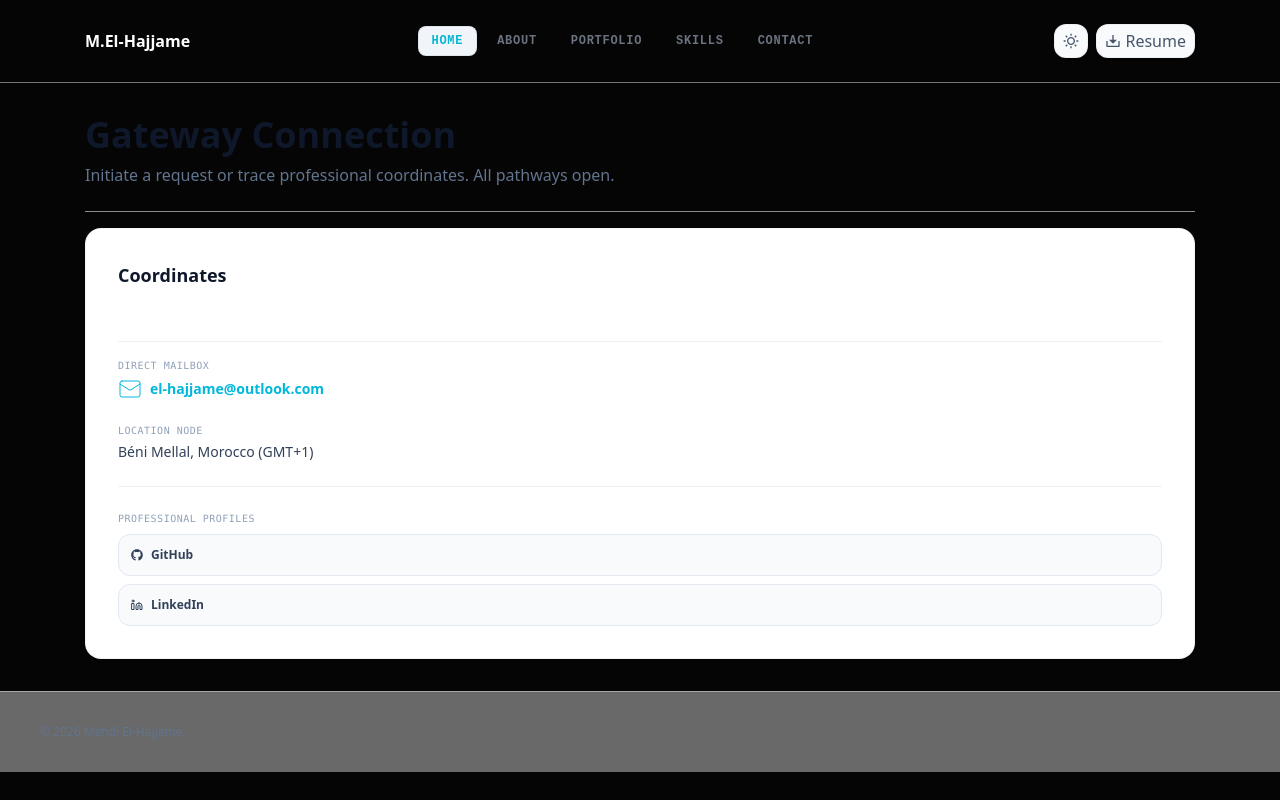
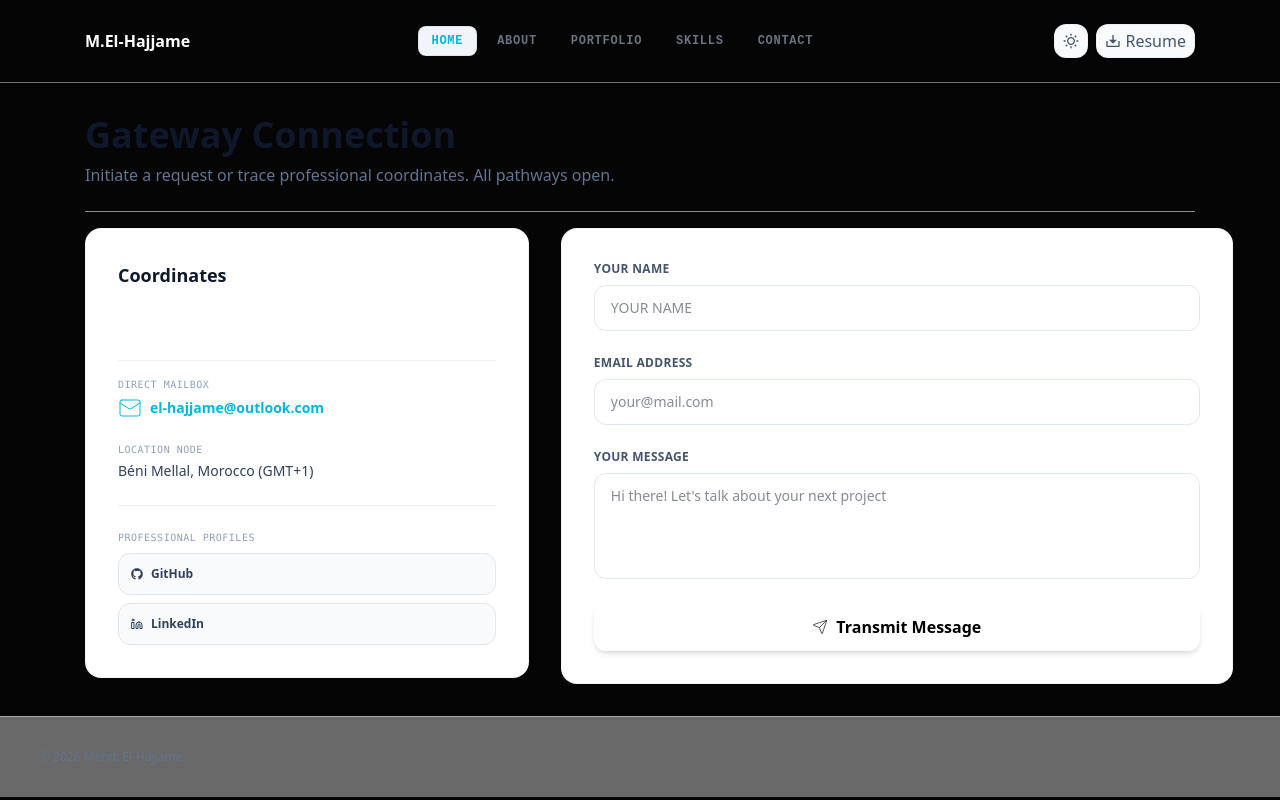
Before and after one commit to elhajjame/my-portfolio-nextjs-typescript, a Next.js app: page /contact in a window 1280 px wide. Built offline with nearby package versions, Linux system fonts and the light colour scheme.

Commit message:
feat(contact): complete contact page

```diff
--- /dev/null
+++ b/app/_components/contact/ContactForme.tsx
@@ -0,0 +1,51 @@
+import { Send } from "lucide-react";
+
+function ContactForme() {
+  return (
+    <div className="w-[42em] rounded-2xl border border-slate-200/50 dark:border-slate-800/80 bg-white dark:bg-slate-900/20 p-6 md:p-8 backdrop-blur-md space-y-6 shadow-tiny">
+      <div className="flex flex-col">
+        <label className="block text-xs font-semibold text-slate-600 dark:text-slate-400 mb-2 uppercase tracking-wide">
+          YOUR NAME
+        </label>
+        <input
+          className="w-full px-4 py-3 rounded-xl border border-slate-200 dark:border-white/10 bg-white/50 dark:bg-white/[0.015] text-slate-900 dark:text-white placeholder-slate-450 dark:placeholder-slate-500 focus:outline-none focus:border-cyan-400 dark:focus:border-cyan-400 text-sm shadow-tiny transition-all"
+          type="text"
+          placeholder="YOUR NAME"
+        />
+      </div>
+      <div className="flex flex-col">
+        <label
+          className="block text-xs font-semibold text-slate-600 dark:text-slate-400 mb-2 uppercase tracking-wide"
+          htmlFor=""
+        >
+          Email Address
+        </label>
+        <input
+          className="w-full px-4 py-3 rounded-xl border border-slate-200 dark:border-white/10 bg-white/50 dark:bg-white/[0.015] text-slate-900 dark:text-white placeholder-slate-450 dark:placeholder-slate-500 focus:outline-none focus:border-cyan-400 dark:focus:border-cyan-400 text-sm shadow-tiny transition-all"
+          type="text"
+          placeholder="your@mail.com"
+        />
+      </div>
+      <div className="flex flex-col">
+        <label
+          className="block text-xs font-semibold text-slate-600 dark:text-slate-400 mb-2 uppercase tracking-wide"
+          htmlFor=""
+        >
+          Your Message
+        </label>
+        <textarea
+          className="w-full px-4 py-3 rounded-xl border border-slate-200 dark:border-white/10 bg-white/50 dark:bg-white/[0.015] text-slate-900 dark:text-white placeholder-slate-450 dark:placeholder-slate-500 focus:outline-none focus:border-cyan-400 dark:focus:border-cyan-400 text-sm shadow-tiny resize-none transition-all"
+          id="message"
+          rows={4}
+          placeholder="Hi there! Let's talk about your next project"
+        ></textarea>
+      </div>
+      <button className="cursor-pointer w-full inline-flex items-center justify-center gap-2 rounded-xl bg-white py-3 text-black font-semibold shadow-md hover:shadow-lg transition">
+        <Send strokeWidth={1} className="w-4 h-4" />
+        Transmit Message
+      </button>
+    </div>
+  );
+}
+
+export default ContactForme;
--- a/app/contact/page.tsx
+++ b/app/contact/page.tsx
@@ -1,3 +1,4 @@
+import ContactForme from "../_components/contact/ContactForme";
 import InfoComponent from "../_components/contact/InfoComponent";
 import SectionHeader from "../_components/SectionHeader";
 
@@ -9,8 +10,9 @@ function page() {
         title="Gateway Connection"
         description="Initiate a request or trace professional coordinates. All pathways open."
       />
-      <div>
-      <InfoComponent />
+      <div className="grid grid-cols-1 lg:grid-cols-12 gap-8 items-start">
+        <InfoComponent />
+        <ContactForme />
       </div>
     </div>
   );
```
